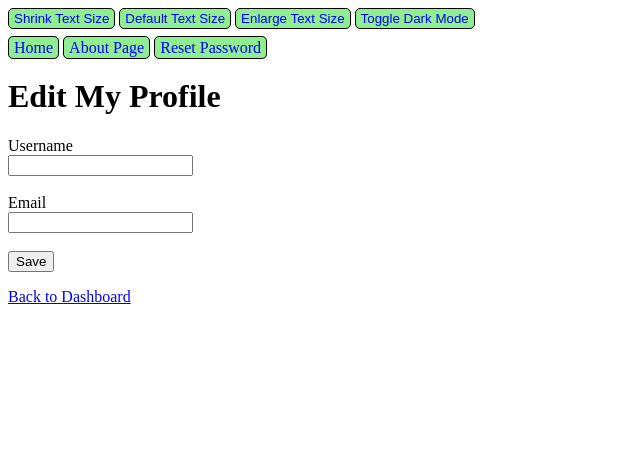
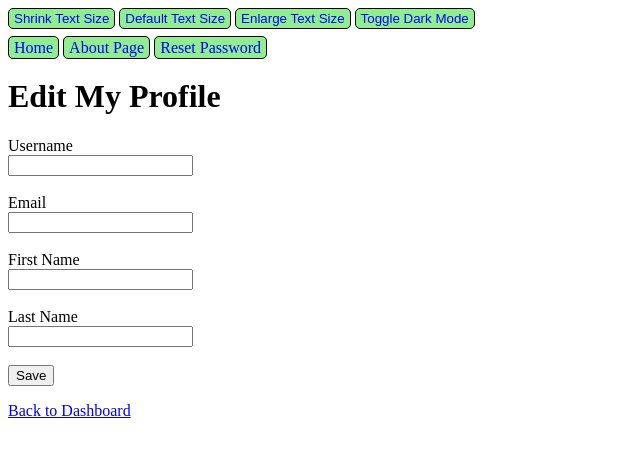
Before and after one commit to ppatel071/s26-CPSC4910-Team16, a Python web app: template app/templates/sponsor/profile_edit.html in a window 1280 px wide. Shown: the top 457 px of the page, without its empty margins (0-640 px from the left). Run offline with Jinja, Linux system fonts and the light colour scheme; the template is opened without the code that fills it, so the values that code supplies are empty.

Commit message:
add first and last name to profile edit

```diff
--- a/app/sponsor/routes.py
+++ b/app/sponsor/routes.py
@@ -66,6 +66,8 @@ def profile_edit():
     if request.method == 'POST':
         username = request.form.get('username', '').strip()
         email = request.form.get('email', '').strip() or None
+        first_name = request.form.get('first_name', '').strip()
+        last_name = request.form.get('last_name', '').strip()
 
         if not username:
             return render_template('sponsor/profile_edit.html', user=user, error='Username is required.')
@@ -81,6 +83,8 @@ def profile_edit():
 
         user.username = username
         user.email = email
+        user.first_name = first_name
+        user.last_name = last_name
         db.session.commit()
         return redirect(url_for('sponsor.profile_edit'))
 
--- a/app/templates/sponsor/profile_edit.html
+++ b/app/templates/sponsor/profile_edit.html
@@ -12,6 +12,12 @@
   <label for="email">Email</label><br>
   <input id="email" name="email" type="email" value="{{ user.email or '' }}"><br><br>
 
+  <label for="first_name">First Name</label><br>
+  <input id="first_name" name="first_name" type="first_name" value="{{ user.first_name or '' }}"><br><br>
+
+  <label for="last_name">Last Name</label><br>
+  <input id="last_name" name="last_name" type="last_name" value="{{ user.last_name or '' }}"><br><br>
+
   <button type="submit">Save</button>
 </form>
 
```
